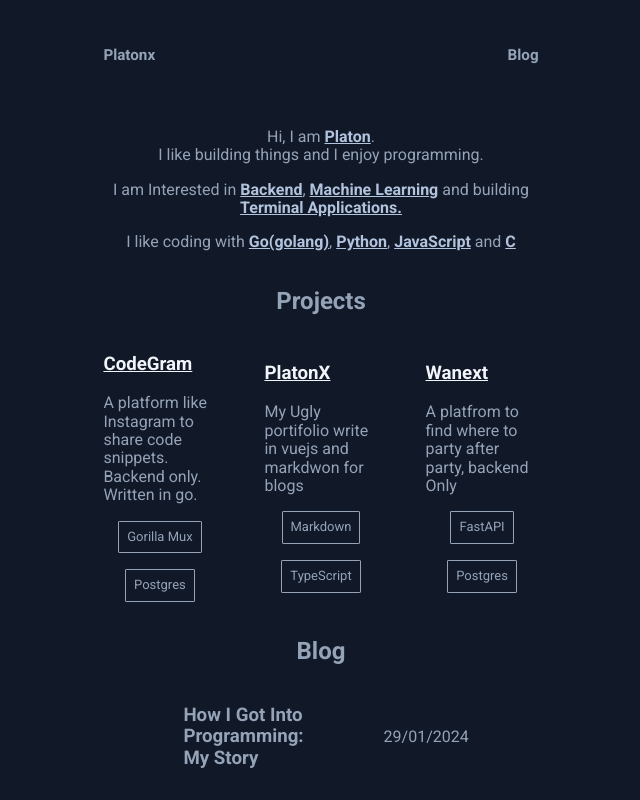
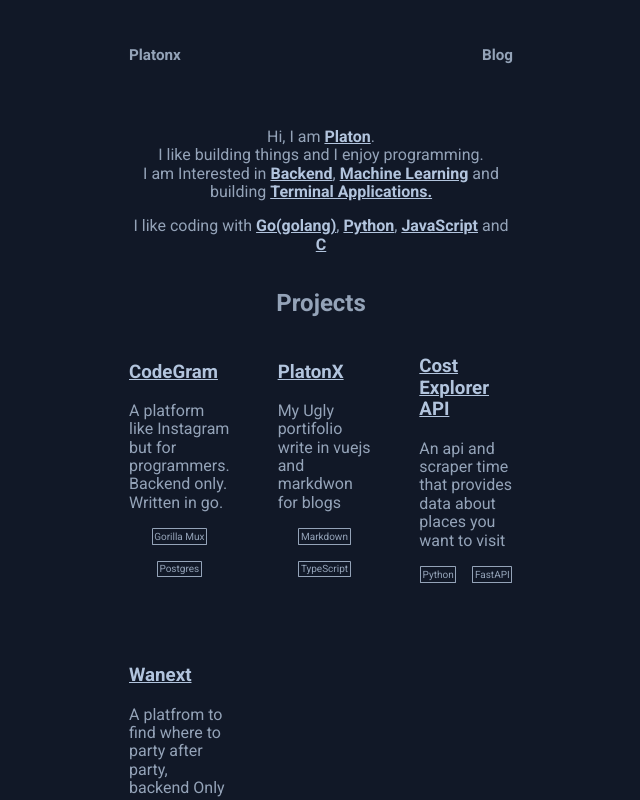
Before and after one commit to xnpltn/platonx, a Vue app: page / in a window 1280 px wide. Shown: the top 800 px of the page, without its empty margins (319-959 px from the left). Built offline with nearby package versions, Linux system fonts and the light colour scheme.

Commit message:
bug fixes

```diff
--- a/src/assets/main.css
+++ b/src/assets/main.css
@@ -83,12 +83,20 @@ a:hover{
   }
 }
 
+/* sm */
+@media (min-width: 640px){
+  body{
+    padding-left: 15%;
+    padding-right: 15%;
+  }
+}
+
 
 /* md */
 @media (min-width: 768px){
   body{
-    padding-left: 18%;
-    padding-right: 18%;
+    padding-left: 25%;
+    padding-right: 25%;
   }
 
   .projects{
@@ -104,8 +112,13 @@ a:hover{
 /* lg */
 @media (min-width: 1024px){
   body{
-    padding-left: 25%;
-    padding-right: 25%;
+    padding-left: 30%;
+    padding-right: 30%;
+  }
+  .projects{
+    display: grid;
+    grid-template-columns: 1fr 1fr 1fr;
+    gap: 3rem;
   }
 }
 
@@ -113,8 +126,8 @@ a:hover{
 /* xl */
 @media (min-width: 1260px){
   body{
-    padding-left: 33%;
-    padding-right: 33%;
+    padding-left: 35%;
+    padding-right: 35%;
   }
 
   .projects{
--- a/src/components/ProjectCard.vue
+++ b/src/components/ProjectCard.vue
@@ -21,7 +21,7 @@ defineProps({
         <span style="max-width: 10ch;">{{ project.description }}</span>
         <p>
             <div class=" stack_Card">
-                <span class="stack" v-for="stack in project.stack" :key="project.id">{{stack}}</span>
+                <span class="tag" v-for="tag in project.tag" :key="project.id">{{tag}}</span>
             </div>
         </p>
     </div>
@@ -35,15 +35,16 @@ defineProps({
     gap: 1rem;
 }
 
-.stack{
+.tag{
     border: 1px solid #94a3b8;
-    padding: 0.5rem;
-    font-size: small;
+    padding: 0.1rem;
+    font-size: x-small;
     border-radius: 3%;
 }
 .pjorect_card-heading{
-    color: #f1f5f9;
+    color: #94a3b8;
     text-transform: capitalize;
     text-decoration: underline;
+    filter: brightness(1.2);
 }
 </style>
--- a/src/composables/useProjects.ts
+++ b/src/composables/useProjects.ts
@@ -5,21 +5,28 @@ export default [
         id: 1,
         name: 'CodeGram',
         link: 'https://github.com/xnpltn/codegram',
-        description: 'A platform like Instagram to share code snippets. Backend only. Written in go.',
-        stack: ["Gorilla Mux", "Postgres"]
+        description: 'A platform like Instagram but for programmers. Backend only. Written in go.',
+        tag: ["Gorilla Mux", "Postgres"]
     },
     {
         id: 2,
         name: "PlatonX",
         link: "https://github.com/xnpltn/platonx",
         description: "My Ugly portifolio write in vuejs and markdwon for blogs",
-        stack: ["Markdown", "TypeScript"]
+        tag: ["Markdown", "TypeScript"]
     },
     {
         id: 3,
+        name: "Cost Explorer API",
+        link: "https://github.com/xnpltn/cost-explorer-api",
+        description: "An api and scraper time that provides data about places you want to visit",
+        tag: ["Python", "FastAPI"]
+    },
+    {
+        id: 4,
         name: "Wanext",
         link: "https://github.com/xnpltn/wanext",
         description: "A platfrom to find where to party after party, backend Only",
-        stack: ["FastAPI", "Postgres"]
+        tag: ["FastAPI", "Postgres"]
     },
 ]
--- a/src/views/HomeView.vue
+++ b/src/views/HomeView.vue
@@ -15,9 +15,7 @@ import Projects from "@/composables/useProjects";
         <div style="text-align: center;">
           <p>
           Hi, I am <strong class="bright">Platon</strong>.<br/>
-          I like building things and I enjoy programming.
-        </p>
-        <p>
+          I like building things and I enjoy programming.<br/>
           I am Interested in <strong class="bright">Backend</strong>, <strong class="bright">Machine Learning</strong> and building <strong class="bright">Terminal Applications.</strong>
         </p>
         <p>I like coding with <strong class="bright">Go(golang)</strong>, <strong class="bright">Python</strong>, <strong class="bright">JavaScript</strong> and <strong class="bright">C</strong> </p>
--- a/src/views/NotFoundView.vue
+++ b/src/views/NotFoundView.vue
@@ -5,7 +5,7 @@ import Footer from "@/components/Footer.vue"
     <main>
         <div class="centered_container">
             <div class="centered">
-                <h1>Not Found LOL😂</h1>
+                <h1>Not Found</h1>
                 <NotFound/>
             </div>
         </div>
--- a/src/views/blog/Blog.vue
+++ b/src/views/blog/Blog.vue
@@ -22,7 +22,6 @@ onBeforeMount(()=>{
     const foundBlog = Blogs.find(blog => blog.slug == slug)
     if(foundBlog){
         blog.value = foundBlog
-
     }
 
 })
```
Also changed, not shown: public/robots.txt (added).
